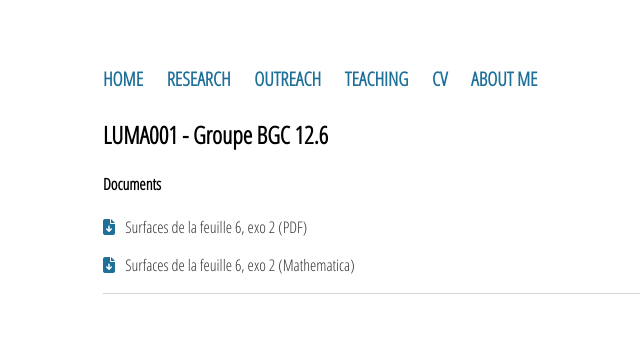
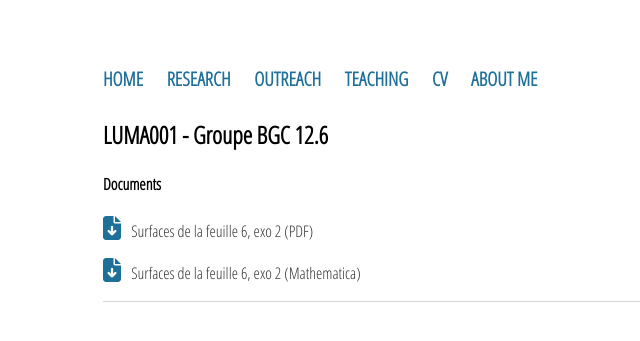
Before and after one commit to sjijon/sjijon.github.io, a Jekyll site: the page built from teaching/SU/2019-2020/LUMA001-BGC12-6.html, in a window 1280 px wide. Shown: the top 341 px of the page, without its empty margins (89-729 px from the left). Built offline with Jekyll 4.4.1, drawn with Linux system fonts in a browser that asks for light colours; nearby versions of some CDN libraries.

Commit message:
Update LUMA001-BGC12-6.html

```diff
--- a/teaching/SU/2019-2020/LUMA001-BGC12-6.html
+++ b/teaching/SU/2019-2020/LUMA001-BGC12-6.html
@@ -6,5 +6,5 @@ title: 2019-2020 LUMA001
 
 <h4>Documents</h4>
 
-<p><a href="documents/teaching/2019-2020/SU/LUMA001/Feuille 6.pdf" target="_blank"><i class="fas fa-file-download"></i></a> &nbsp; Surfaces de la feuille 6, exo 2 (PDF)</p>
-<p><a href="documents/teaching/2019-2020/SU/LUMA001/Feuille 6.nb" target="_blank"><i class="fas fa-file-download"></i></a> &nbsp; Surfaces de la feuille 6, exo 2 (Mathematica)</p>
+<p><a href="documents/teaching/2019-2020/SU/LUMA001/Feuille 6.pdf" target="_blank"><i class="fas fa-file-download" style="font-size: 1.5em"></i></a> &nbsp; Surfaces de la feuille 6, exo 2 (PDF)</p>
+<p><a href="documents/teaching/2019-2020/SU/LUMA001/Feuille 6.nb" target="_blank"><i class="fas fa-file-download" style="font-size: 1.5em"></i></a> &nbsp; Surfaces de la feuille 6, exo 2 (Mathematica)</p>
```
